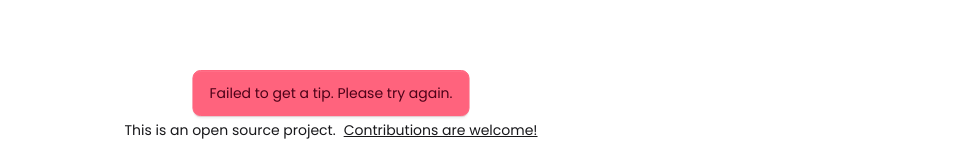
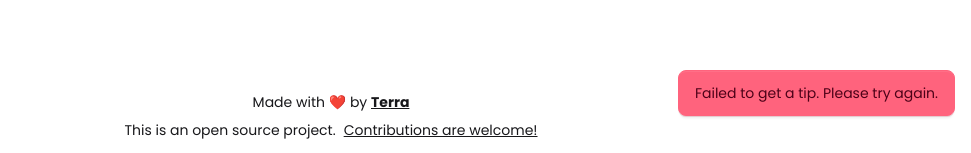
Before and after one commit to srteerra/keno, a Next.js app: page / in a window 1280 px wide. Both pictures are taken after a click on the element "TypeScript". Shown: the part 668-821 px from the top of the page, without its empty margins (309-1280 px from the left). Built offline with nearby package versions, Linux system fonts and the light colour scheme; no server answers.

Commit message:
feat: enhance ToastContainer to support customizable vertical and horizontal positions

```diff
--- a/src/components/ui/ToastContainer/index.tsx
+++ b/src/components/ui/ToastContainer/index.tsx
@@ -1,5 +1,12 @@
 "use client";
-import { useToastStore, type Toast } from "@/stores/toast.store";
+import { useToastStore, type Toast, type ToastVertical, type ToastHorizontal } from "@/stores/toast.store";
+
+type Position = `${ToastVertical}-${ToastHorizontal}`;
+
+interface Props {
+  vertical?: ToastVertical;
+  horizontal?: ToastHorizontal;
+}
 
 const alertClass: Record<Toast["type"], string> = {
   success: "alert-success",
@@ -8,21 +15,36 @@ const alertClass: Record<Toast["type"], string> = {
   warning: "alert-warning",
 };
 
-export const ToastContainer = () => {
+export const ToastContainer = ({
+  vertical: defaultVertical = "bottom",
+  horizontal: defaultHorizontal = "center",
+}: Props) => {
   const toasts = useToastStore((state) => state.toasts);
 
   if (toasts.length === 0) return null;
 
+  const groups = toasts.reduce<Record<Position, Toast[]>>((acc, toast) => {
+    const v = toast.position?.vertical ?? defaultVertical;
+    const h = toast.position?.horizontal ?? defaultHorizontal;
+    const key: Position = `${v}-${h}`;
+    acc[key] = [...(acc[key] ?? []), toast];
+    return acc;
+  }, {} as Record<Position, Toast[]>);
+
   return (
-    <div className="toast toast-bottom toast-center z-50">
-      {toasts.map((toast) => (
-        <div
-          key={toast.id}
-          className={`alert ${alertClass[toast.type]} text-sm`}
-        >
-          <span>{toast.message}</span>
-        </div>
-      ))}
-    </div>
+    <>
+      {Object.entries(groups).map(([pos, group]) => {
+        const [v, h] = pos.split("-");
+        return (
+          <div key={pos} className={`toast toast-${v} toast-${h} z-50`}>
+            {group.map((toast) => (
+              <div key={toast.id} className={`alert ${alertClass[toast.type]} text-sm`}>
+                <span>{toast.message}</span>
+              </div>
+            ))}
+          </div>
+        );
+      })}
+    </>
   );
 };
```
